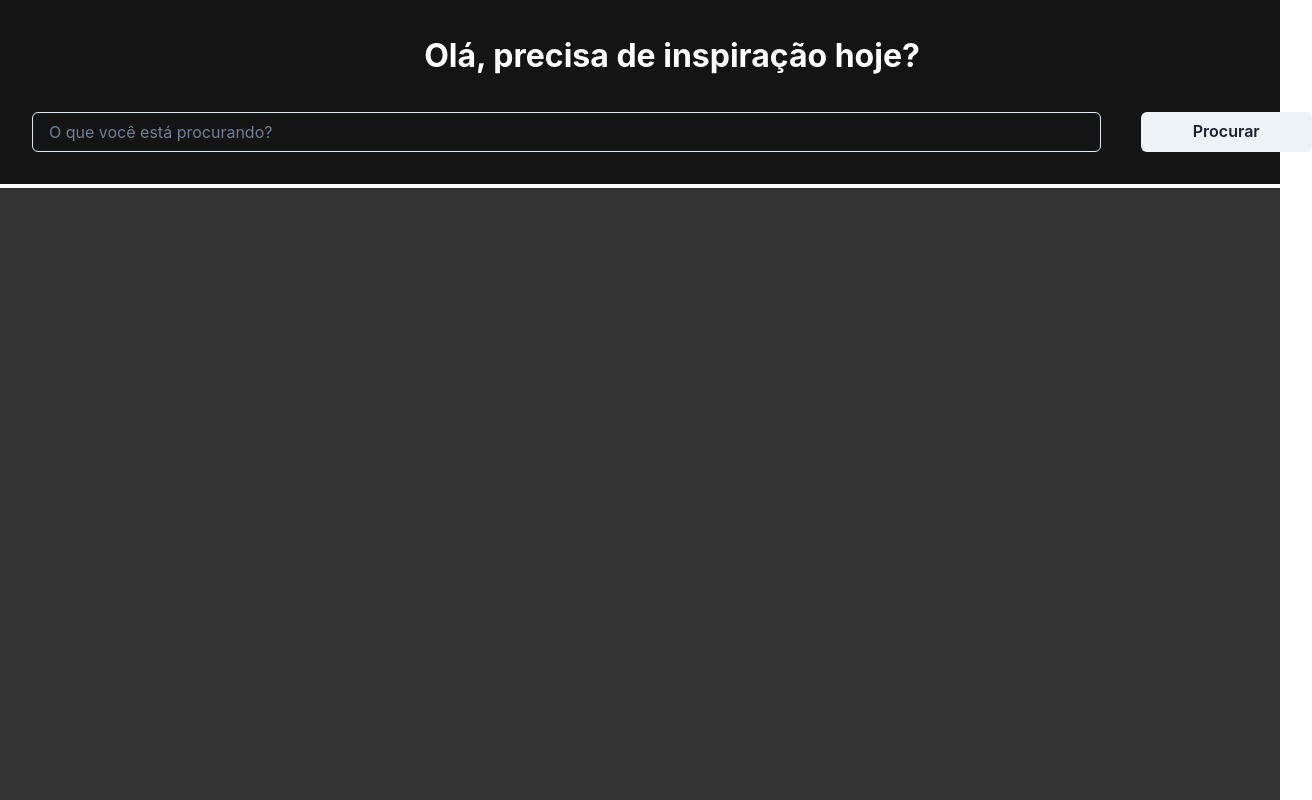
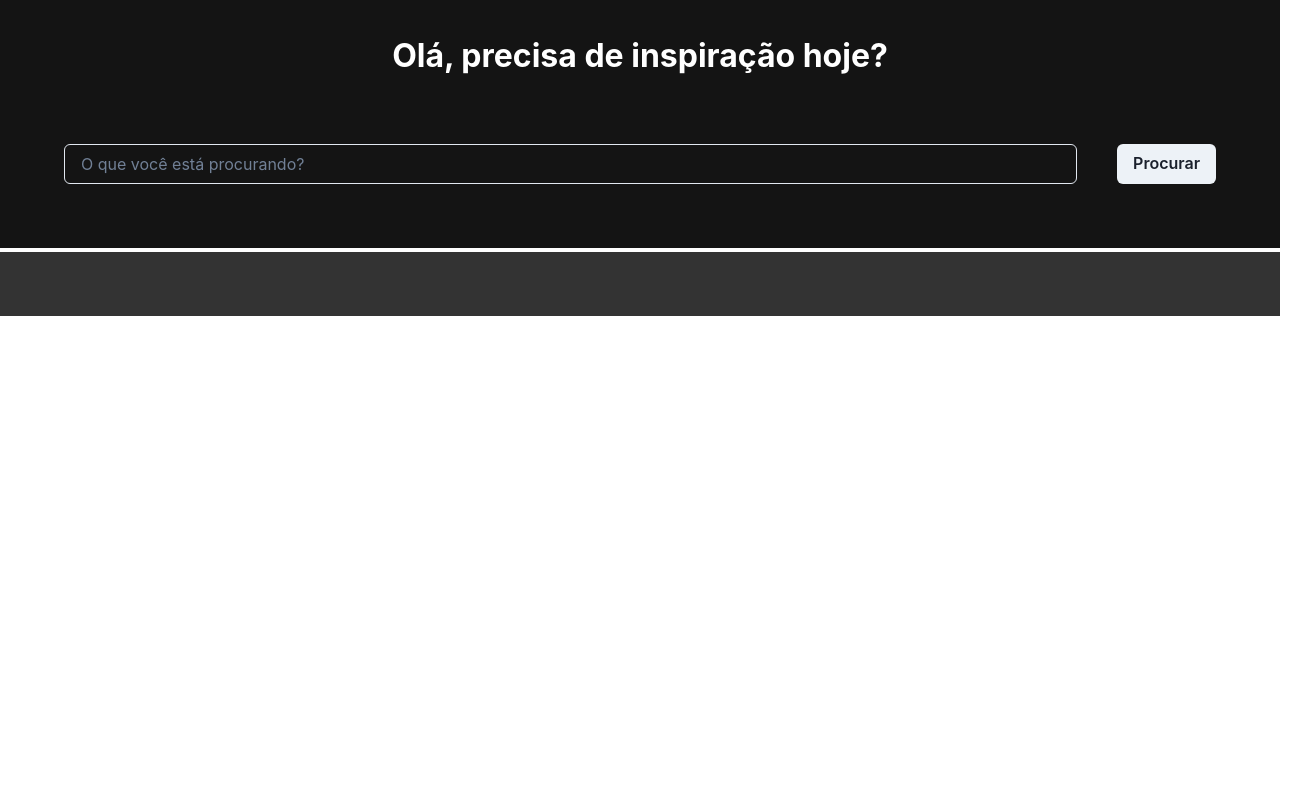
Before and after one commit to leonarclo/unsplash-api, a React (Vite) app: page / in a window 1280 px wide. Shown: the whole page, 1312 px wide, since content can reach past the window. Built offline with nearby package versions, Linux system fonts and the light colour scheme.

Commit message:
add: pesquisa de imagens

```diff
--- a/src/App.tsx
+++ b/src/App.tsx
@@ -1,13 +1,25 @@
-import { Box, Button, FormControl, Input, SimpleGrid } from "@chakra-ui/react";
+import {
+  Box,
+  Button,
+  FormControl,
+  Image,
+  Input,
+  SimpleGrid,
+} from "@chakra-ui/react";
 import { Text } from "@chakra-ui/react";
 import axios from "axios";
 import { useState } from "react";
+import CardPhoto from "./components/CardPhoto";
 
 interface IPhotoCollection {
   id: string;
-  title: string;
+  alt_description: string;
   description: string;
-  link: string;
+  urls: {
+    full: string;
+    regular: string;
+    small: string;
+  };
   tags: string[];
   user: {
     username: string;
@@ -15,7 +27,7 @@ interface IPhotoCollection {
 }
 
 function App() {
-  const [photos, setPhotos] = useState<IPhotoCollection | null>(null);
+  const [photos, setPhotos] = useState<IPhotoCollection[] | null>(null);
   const [query, setQuery] = useState<string>("");
 
   const searchPhotoCollections = async () => {
@@ -31,7 +43,13 @@ function App() {
   };
 
   return (
-    <Box display="flex" flexDirection={"column"} h="100vh" w="100vw">
+    <Box
+      display="flex"
+      flexDirection={"column"}
+      h="100vh"
+      w="100vw"
+      overflowX={"hidden"}
+    >
       <Box
         w="100%"
         backgroundColor={"blackAlpha.900"}
@@ -39,7 +57,7 @@ function App() {
         borderBottom={"4px"}
         borderColor={"white"}
       >
-        <Box w={"container.xl"} m={"auto"}>
+        <Box maxWidth={"container.xl"} m={"auto"}>
           <Text
             fontSize={32}
             color={"white"}
@@ -49,22 +67,52 @@ function App() {
           >
             Olá, precisa de inspiração hoje?
           </Text>
-          <FormControl display={"flex"} gap={10}>
+          <FormControl display={"flex"} gap={10} p={8}>
             <Input
+              flex={1}
               placeholder="O que você está procurando?"
               color={"white"}
               isRequired={true}
               value={query}
               onChange={(event) => setQuery(event.target.value)}
             ></Input>
-            <Button w={200} type="submit" onClick={searchPhotoCollections}>
-              Procurar
-            </Button>
+            <Button onClick={searchPhotoCollections}>Procurar</Button>
           </FormControl>
         </Box>
       </Box>
-      <Box width="100%" flex="1" backgroundColor={"blackAlpha.800"}>
-        <SimpleGrid border={"white"}></SimpleGrid>
+      <Box backgroundColor={"blackAlpha.800"}>
+        <Box
+          maxWidth={"container.xl"}
+          border={"white"}
+          mx={"auto"}
+          p={8}
+          sx={{
+            columnCount: [1, 2, 3],
+            columnGap: "12px",
+          }}
+        >
+          {photos?.map((photo) => (
+            <Box key={photo.id} rounded={"sm"}>
+              <Box mb={4} overflow={"hidden"}>
+                <Text
+                  textAlign={"center"}
+                  color={"black"}
+                  fontWeight={"bold"}
+                  textTransform={"capitalize"}
+                  backgroundColor={"white"}
+                  borderTopRadius={10}
+                >
+                  {photo.alt_description}
+                </Text>
+                <Image
+                  src={photo.urls.small}
+                  borderBottomRadius={10}
+                  w={"100%"}
+                />
+              </Box>
+            </Box>
+          ))}
+        </Box>
       </Box>
     </Box>
   );
--- /dev/null
+++ b/src/components/CardPhoto.tsx
@@ -0,0 +1,8 @@
+import { Box } from "@chakra-ui/react";
+import React from "react";
+
+function CardPhoto() {
+  return <Box></Box>;
+}
+
+export default CardPhoto;
```
Also changed, not shown: src/components/Header.tsx (added, +7 -0 lines).
